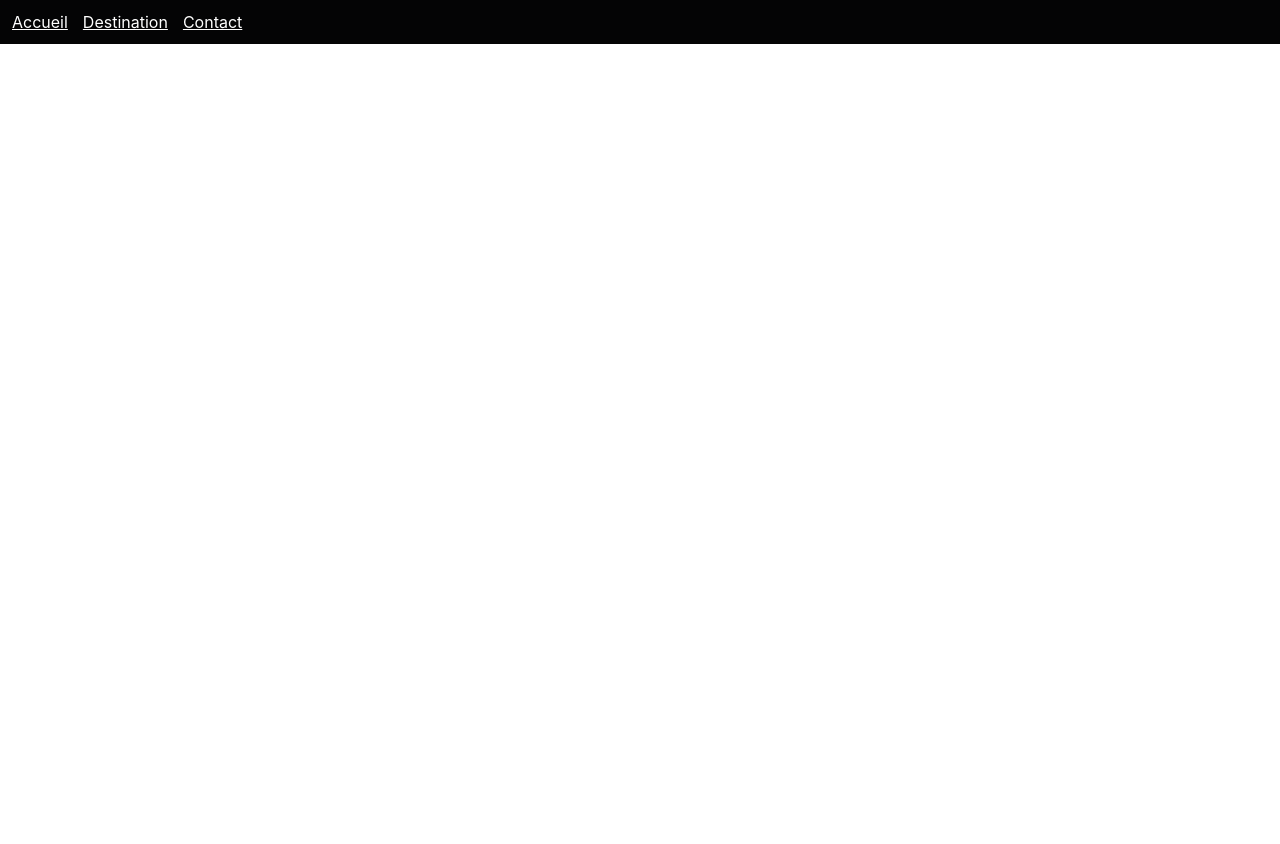
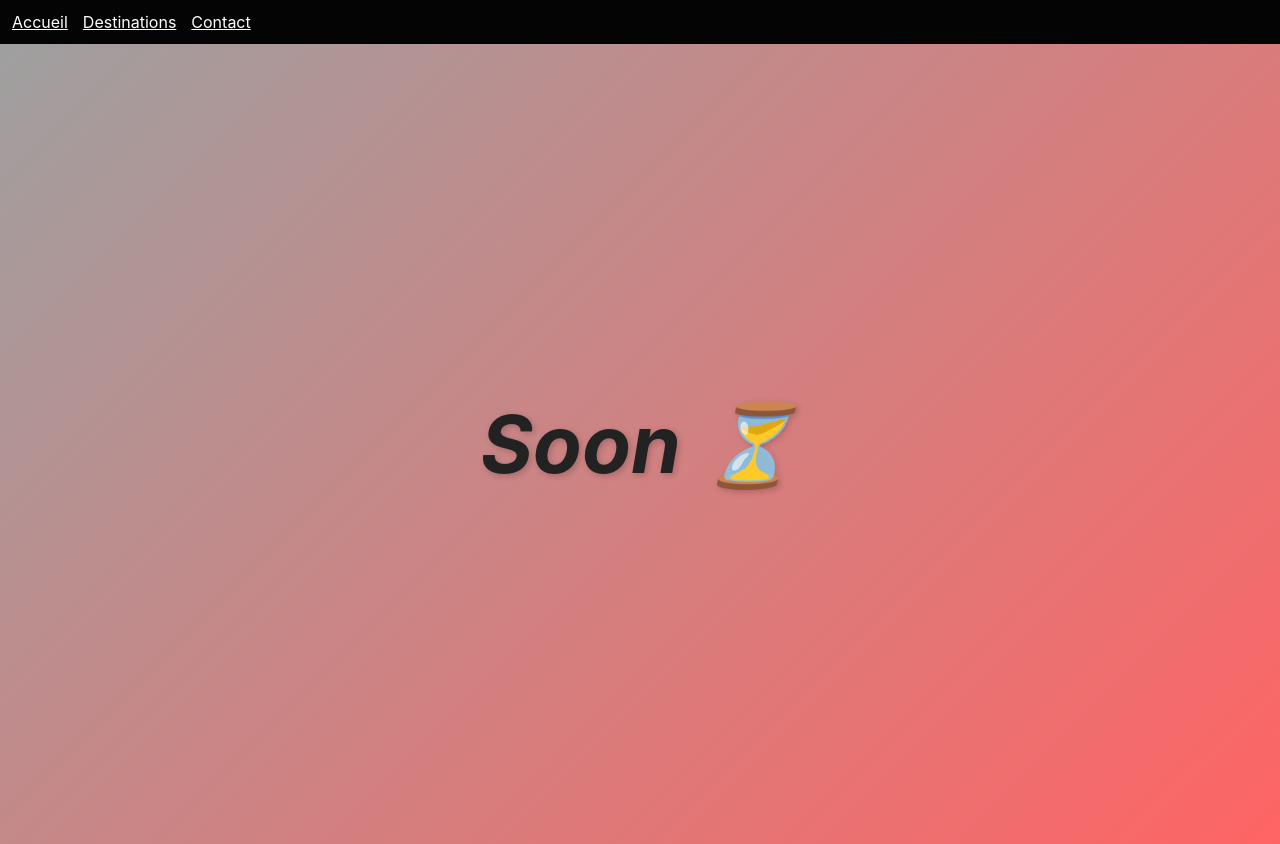
Before and after one commit to Victor34110/Carnet-de-vadrouille, a React (Create React App) app: page /Australie in a window 1280 px wide. Before the commit the page ends 800 px from the top, so only its background shows below. Built offline with nearby package versions, Linux system fonts and the light colour scheme.

Commit message:
Modification de police d'accueil et Ajout page d'australie

```diff
--- a/src/App.css
+++ b/src/App.css
@@ -28,8 +28,8 @@
   font-size: 65px;
   text-align: center;
   font-style: italic;
-  margin-top: -170px;  /* règle la distance par rapport au haut du header */
-  margin-bottom: 120px; /* espace avec le sous-titre */
+  margin-top: 0px;  /* règle la distance par rapport au haut du header */
+  margin-bottom: 100px; /* espace avec le sous-titre */
 }
 
 .subtitle-app {
@@ -39,7 +39,7 @@
   color: rgba(221, 151, 0, 0.8);
   font-style: italic;
   margin-top: 40px;   /* espace au-dessus si tu veux */
-  margin-bottom: 60px; /* espace en dessous si tu veux */
+  margin-bottom: 30px; /* espace en dessous si tu veux */
 }
 
 .main-text {
@@ -48,6 +48,6 @@
   font-style: italic;
   z-index: 2;
   text-align: center;
- margin-top: 160px;   /* espace au-dessus si tu veux */
- margin-bottom: -150px; /* espace en dessous si tu veux */
+ margin-top: 30px;   /* espace au-dessus si tu veux */
+ margin-bottom: 20px; /* espace en dessous si tu veux */
 }
--- a/src/App.js
+++ b/src/App.js
@@ -9,7 +9,9 @@ import Destination from './destination';
 import Thailande from './dossier-thailande/Thailande';
 import Bali from './dossier-bali/Bali';
 import Singapour from './dossier-singapore/Singapour';
+import Australie from './dossier-australie/Australie';
 import Contact from './Contact';
+
 
 function App() {
   useEffect(() => { /* effet de texte*/
@@ -24,7 +26,7 @@ function App() {
 
       <nav style={{ padding: '12px', backgroundColor: '#040405ff' }}>    {/* Calque sombre  */}
         <Link to="/" style={{ color: 'white', marginRight: '15px' }}>Accueil</Link>
-        <Link to="/destination" style={{ color: 'white', marginRight: '15px' }}>Destination</Link>
+        <Link to="/destination" style={{ color: 'white', marginRight: '15px' }}>Destinations</Link>
         <Link to="/Contact" style={{ color: 'white' }}>Contact</Link>
       </nav>
 
@@ -59,6 +61,7 @@ function App() {
         <Route path="/Contact" element={<Contact />}/>
         <Route path="/Bali" element={<Bali />}/>
         <Route path="/Singapour" element={<Singapour/>}/>
+        <Route path="/Australie" element={<Australie/>}/>
 
       </Routes>
     </BrowserRouter>
--- a/src/Destination.css
+++ b/src/Destination.css
@@ -1,20 +1,20 @@
 .destination-container {
-  position: relative;                        /* Pour que ::before soit positionné par rapport à ce conteneur */
+  position: relative;
 
   background-image: url('./dossier-thailande/vatika.jpg');
   background-size: cover;                    /* L’image prend toute la largeur/hauteur */
   background-position: center;
-  background-repeat: no-repeat;              /* Ne répète pas l’image (une seule fois) */
+  background-repeat: no-repeat;              /* Ne répète pas l’image  */
   min-height: 100vh;                         /* Hauteur = 100% de la hauteur de l'écran */
 
-  display: flex;                             /* Active Flexbox pour l’alignement */
+  display: flex;
   flex-direction: column;
-  align-items: center;                       /* Centre les enfants horizontalement */
-  padding-top: 100px;                        /* Espacement entre titre et haut de page */
-  z-index: 0;                                /* s’assure que le contenu est au-dessus du calque */
+  align-items: center;                       /* Centre horizontalement */
+  padding-top: 50px;                        /* Espacement entre titre et haut de page */
+  z-index: 0;
 }
 
-.destination-container::before {             /* fonction pour que le calque ce mette sur la photo */
+.destination-container::before {
   content: '';
   position: absolute;
   top: 0; left: 0; right: 0; bottom: 0;
--- a/src/destination.js
+++ b/src/destination.js
@@ -5,7 +5,7 @@ import { Link } from 'react-router-dom';
 function Destination() {
   return (
     <div className="destination-container">
-      <h1 className="destination-title">Destination :</h1>
+      <h1 className="destination-title">Destinations :</h1>
 
 
       <div className="cards-container">  {/* Petites cases  */}
--- /dev/null
+++ b/src/dossier-australie/Australie.css
@@ -0,0 +1,16 @@
+.australie-container {
+  display: flex;
+  justify-content: center;   /* centre horizontal */
+  align-items: center;       /* centre vertical */
+  min-height: 100vh;         /* prend toute la hauteur de l’écran */
+  background: linear-gradient(135deg, #17171869, #ff02029c); /* joli fond dégradé (optionnel) */
+}
+
+.title-australie {
+  font-size: 80px;           /* très grand titre */
+  font-weight: bold;
+  color: #222;               /* couleur texte */
+  text-align: center;
+  text-shadow: 2px 2px 6px rgba(0, 0, 0, 0.2); /* ombre pour contraste */
+  font-style: italic;
+}
--- /dev/null
+++ b/src/dossier-australie/Australie.js
@@ -0,0 +1,20 @@
+import React from 'react';
+import './Australie.css';
+
+
+    function Bali() {
+     return (
+
+        <div className="australie-container">
+
+    <div className="title-australie" data-aos="fade-up">
+      Soon ⏳
+    </div>
+
+
+
+  </div>
+  );
+}
+
+export default Bali;
--- a/src/dossier-bali/Bali.css
+++ b/src/dossier-bali/Bali.css
@@ -1,4 +1,4 @@
-/* ====== CONTAINER GLOBAL ====== */
+/* CONTAINER GLOBAL  */
 .bali-container {
   max-width: 1000px;
   margin: 0 auto;
@@ -7,20 +7,19 @@
   line-height: 1.6;
 }
 
-/* ====== TITRE PRINCIPAL ====== */
+/*  TITRE PRINCIPAL  */
 .title-bali {
   font-family: 'Georgia', serif;
-  font-style: italic;              /* italique */
+  font-style: italic;   /* italique */
   text-align: center;
   font-size: 50px;
   font-weight: bold;
   margin: 60px 0;
   color: #1a1a1a;
-  text-shadow: 2px 2px 5px rgba(0, 47, 255, 0.389);
 
 }
 
-/* ====== BLOCS DE TEXTE ====== */
+/*  BLOCS DE TEXTE  */
 .bali-block {
   margin: 40px 0;
   font-size: 20px;
@@ -31,7 +30,7 @@
   margin-bottom: 40px;
 }
 
-/* ====== IMAGES ====== */
+/*  IMAGES  */
 .picture img {
   display: block;      /* le centrage */
   margin: 0 auto;      /* centre horizontalement */
@@ -53,7 +52,7 @@
   object-fit: cover;    /* remplit la hauteur sans déformer complètement l'image */
 }
 
-/* ====== LÉGENDES ====== */
+/*  LÉGENDES  */
 .legend {
   text-align: center;
   font-size: 18px;
--- a/src/dossier-bali/Bali.js
+++ b/src/dossier-bali/Bali.js
@@ -38,7 +38,7 @@ function Bali() {
     <div className="bali-container">
 
 <div className="title-bali" data-aos="fade-up">
-   🏝️ BALI 🏝️
+  🏝️ BALI 🏝️
 </div>
 
 
--- a/src/dossier-singapore/Singapour.js
+++ b/src/dossier-singapore/Singapour.js
@@ -1,7 +1,7 @@
 import React from "react";
 import "./Singapour.css";
 
-// 👉 Images (exemples)
+
 import airport from "./airport.jpeg";
 import capsule from "./capsule.jpeg";
 import fondsingapourr from "./fondsingapourr.jpg";
@@ -13,11 +13,11 @@ import restaurant from "./restaurant.jpeg";
 import towers from "./towers.jpeg";
 import gardens from "./gardens.jpeg";
 
-// 👉 Swiper
+
 import { Swiper, SwiperSlide } from "swiper/react";
 import { EffectCoverflow, Pagination, Navigation, Autoplay } from "swiper/modules";
 
-// 👉 Styles Swiper
+
 import "swiper/css";
 import "swiper/css/effect-coverflow";
 import "swiper/css/pagination";
--- a/src/dossier-thailande/Thailande.js
+++ b/src/dossier-thailande/Thailande.js
@@ -24,7 +24,7 @@ useEffect(() => {
     <div className="premiere-section">
       <div className="overlay"></div>
 
-      <div className="content">
+      <div className="content" data-aos="fade-up">
         <h1 className="thailande-title">🌴 Vlog Thaïlande 🌴</h1>
 
 
@@ -54,7 +54,7 @@ useEffect(() => {
       <div className="deuxieme-section">
         <div className="overlay-2"></div>
 
-      <div className="texte-itineraire">
+      <div className="texte-itineraire" data-aos="fade-up">
 
         <h1>Notre itinéraire en Thaïlande 🏝️</h1>
 
@@ -86,7 +86,7 @@ useEffect(() => {
       <div className="troisieme-section">
       <div className="overlay-3"></div>
 
-      <div className="texte-bangkok">
+      <div className="texte-bangkok" data-aos="fade-up">
 
       <h1>Villes visitées & activités </h1>
       <h2>1. Bangkok</h2>
@@ -115,7 +115,7 @@ useEffect(() => {
   </div>
 
 
-    <img src={bangkok4} alt="Marché flottant" className="photo4" />   {/* pour photo placé ou on veut */}
+
     <img src={bangkok5} alt="Photo Bangkok 5" className="photo5" />
 
   </div>
@@ -131,7 +131,7 @@ useEffect(() => {
 
         <div className="overlay-4"></div>
 
-      <div className="texte-ao-nang">
+      <div className="texte-ao-nang"  data-aos="fade-up">
     <h2>2. Ao Nang / Railay</h2>
 
     <p><strong>Ao Nang </strong> se situe à une <strong> vingtaine </strong> de kilomètres de <strong> Krabi </strong>. Moins surpeuplée que Phuket,
@@ -169,7 +169,7 @@ useEffect(() => {
 
 <div className="cinquieme-section">
   <div className="overlay-5"></div>
-    <div className="texte-koh-phiphi">
+    <div className="texte-koh-phiphi" data-aos="fade-up">
 
     <h2>3. Koh Phi Phi</h2>
 
```
